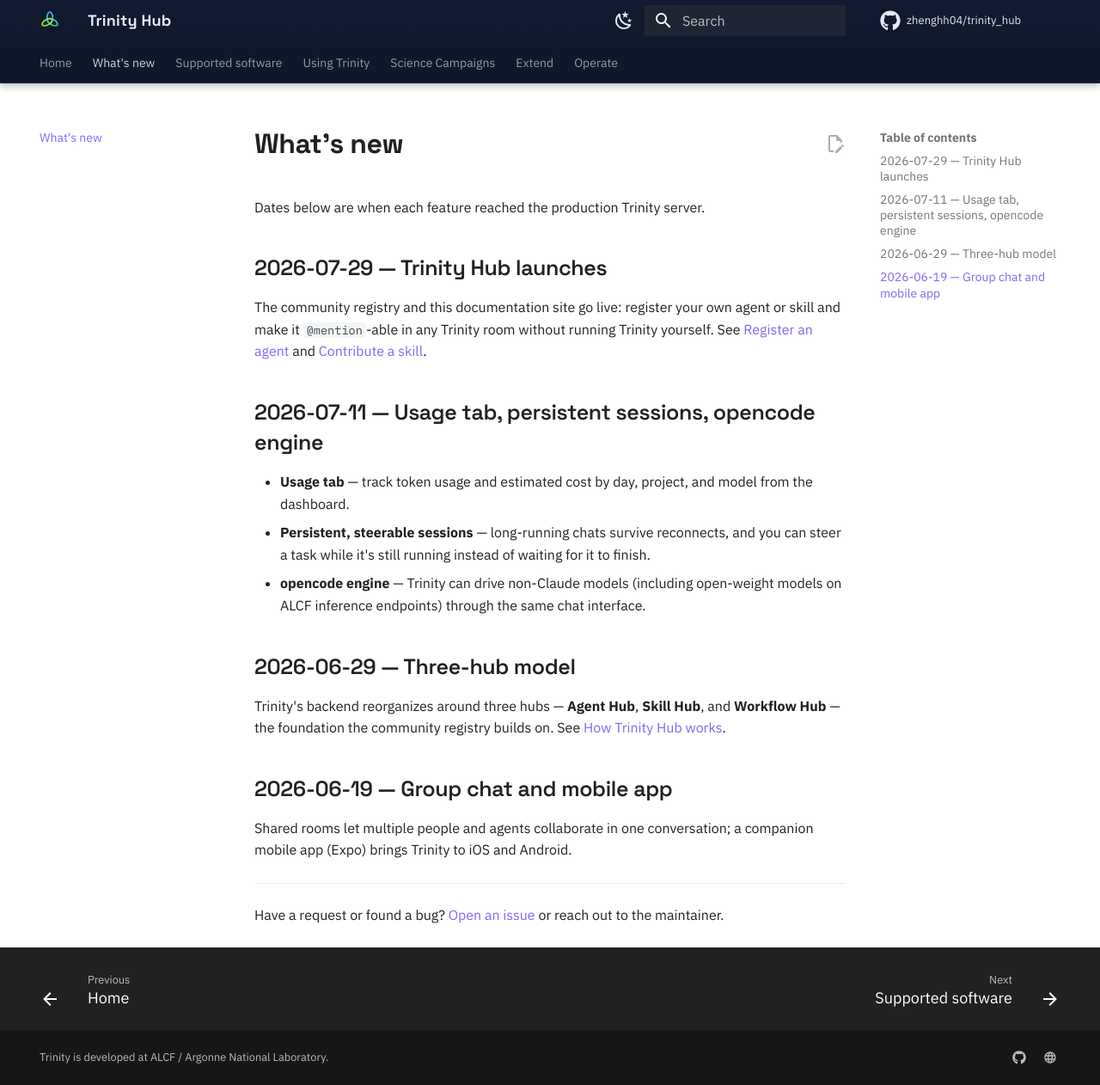
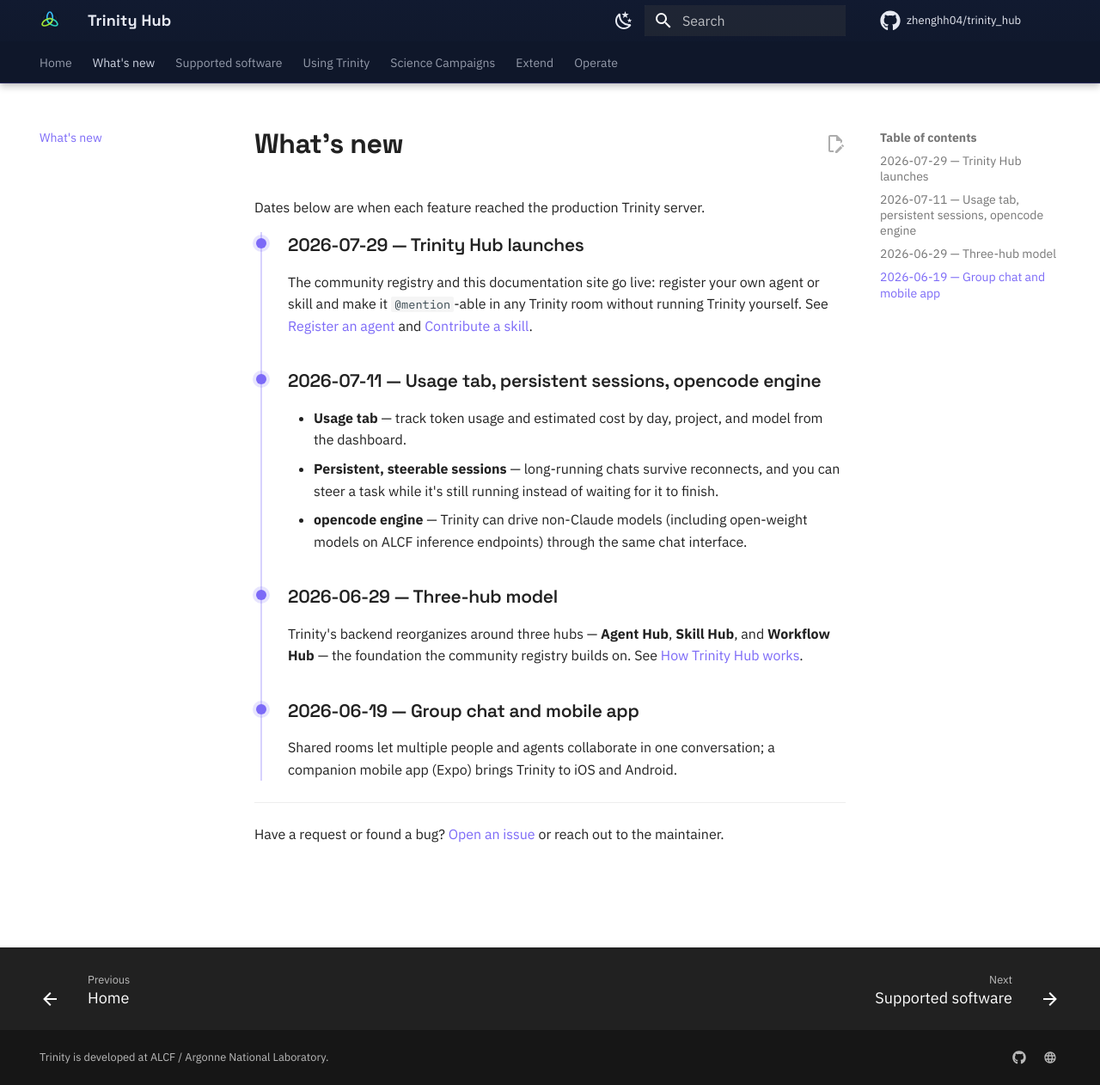
Before and after one commit to zhenghh04/trinity_hub, an MkDocs documentation site: the page built from docs/whats-new.md, in a window 1280 px wide and 1262 px high. Shown: the whole window at 86% size. Built offline with MkDocs 1.6.1 and Material for MkDocs 9.7.7, drawn with Linux system fonts in a browser that asks for light colours; comment, search, counter and statistics services are not loaded.

Commit message:
feat(docs): render What's new as a release timeline
Wrap the release entries in a tx-timeline container and style each
dated heading as a node on a vertical rail (iris dot with soft glow),
so the page reads as a chronology instead of a flat list of headings.
Works in both light and dark schemes; CSS only, content unchanged.

Co-Authored-By: Claude Fable 5 <noreply@anthropic.com>

```diff
--- a/docs/stylesheets/extra.css
+++ b/docs/stylesheets/extra.css
@@ -373,6 +373,37 @@
 }
 
 /* --------------------------------------------------------------------------
+   Release timeline (What's new)
+   -------------------------------------------------------------------------- */
+
+.md-typeset .tx-timeline {
+  position: relative;
+  margin-left: 0.35rem;
+  padding-left: 1.5rem;
+  border-left: 2px solid color-mix(in srgb, var(--tx-iris) 30%, transparent);
+}
+.md-typeset .tx-timeline > h2 {
+  position: relative;
+  margin-top: 1.8rem;
+  font-size: 1.05rem;
+}
+.md-typeset .tx-timeline > h2:first-child { margin-top: 0.4rem; }
+.md-typeset .tx-timeline > h2::before {
+  content: "";
+  position: absolute;
+  top: 0.32em;
+  left: calc(-1.5rem - 7px);
+  width: 12px;
+  height: 12px;
+  border-radius: 50%;
+  background: var(--tx-iris);
+  box-shadow: 0 0 0 4px color-mix(in srgb, var(--tx-iris) 18%, transparent);
+}
+[data-md-color-scheme="slate"] .md-typeset .tx-timeline > h2::before {
+  background: #9a8cf9;
+}
+
+/* --------------------------------------------------------------------------
    Registry catalog cards (generated by scripts/build_registry_page.py)
    -------------------------------------------------------------------------- */
 
--- a/docs/whats-new.md
+++ b/docs/whats-new.md
@@ -1,6 +1,8 @@
 # What's new
 
 Dates below are when each feature reached the production Trinity server.
+
+<div class="tx-timeline" markdown>
 
 ## 2026-07-29 — Trinity Hub launches
 
@@ -31,6 +33,8 @@ See [How Trinity Hub works](architecture.md).
 Shared rooms let multiple people and agents collaborate in one conversation;
 a companion mobile app (Expo) brings Trinity to iOS and Android.
 
+</div>
+
 ---
 
 Have a request or found a bug? [Open an issue](https://github.com/zhenghh04/trinity_hub/issues)
```
